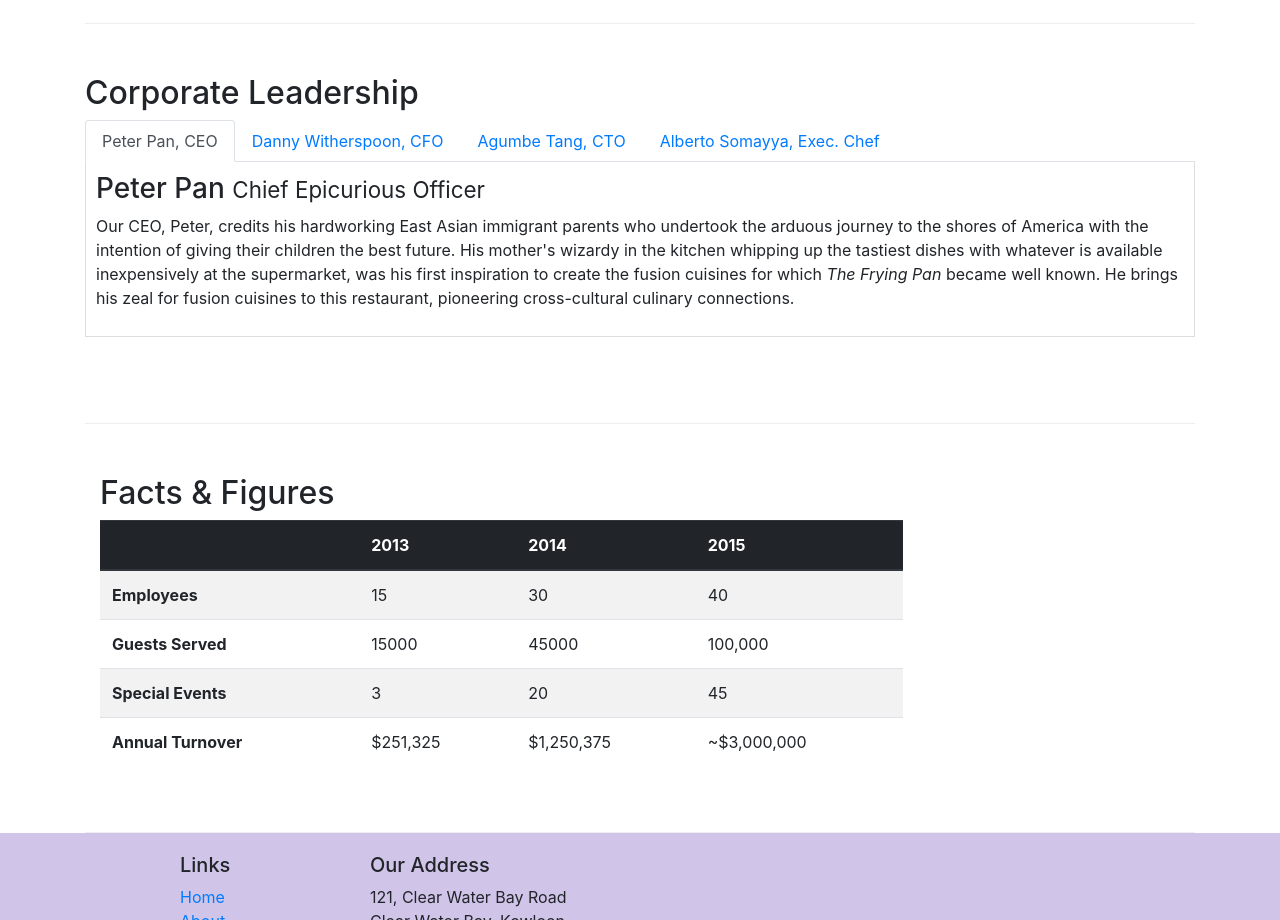
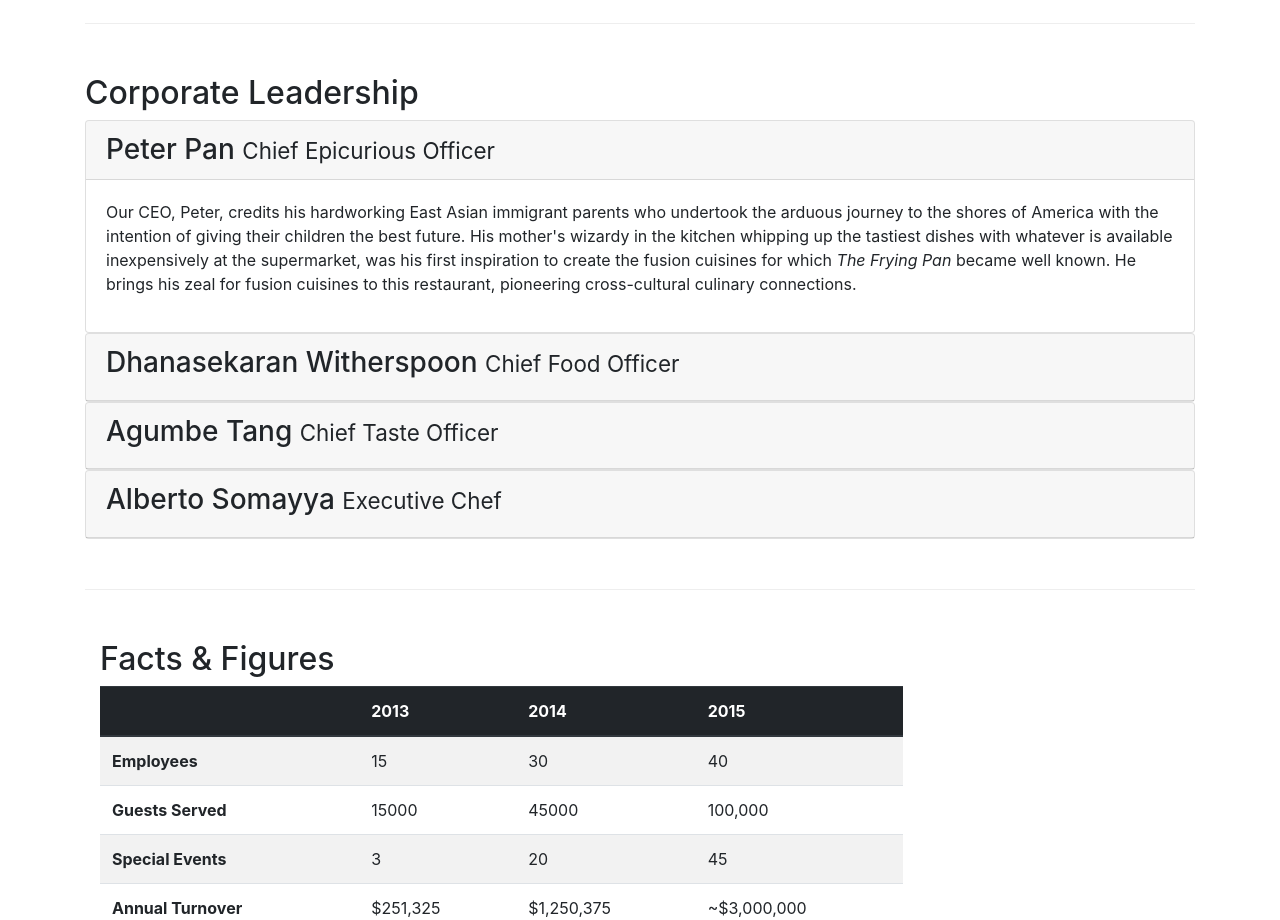
Before and after one commit to rahulsharma353/Coursera1, a website: page aboutus.html in a window 1280 px wide. Shown: the part 980-1900 px from the top of the page. Drawn offline with nearby package versions, Linux system fonts and the light colour scheme.

Commit message:
Accordion

```diff
--- a/aboutus.html
+++ b/aboutus.html
@@ -98,41 +98,66 @@
             <div>
                 <h2>Corporate Leadership</h2>
 
-                <ul class="nav nav-tabs">
-                    <li class="nav-item">
-                        <a class="nav-link active" href="#peter" role="tab"
-                         data-toggle="tab">Peter Pan, CEO</a>
-                    </li>
-                    <li class="nav-item">
-                      <a class="nav-link" href="#danny" role="tab"
-                        data-toggle="tab">Danny Witherspoon, CFO</a>
-                    </li>
-                    <li class="nav-item">
-                      <a class="nav-link" href="#agumbe"role="tab"
-                        data-toggle="tab">Agumbe Tang, CTO</a>
-                    </li>
-                    <li class="nav-item">
-                      <a class="nav-link" href="#alberto" role="tab"
-                        data-toggle="tab">Alberto Somayya, Exec. Chef</a>
-                    </li>
-                </ul>
+                <div id="accordion">
+                    <div class="card">
+                        <div class="card-header role="tab" id="peterhead">
+                            <h3 class="mb-0">
+                                <a data-toggle="collapse" data-target="#peter">
+                                 Peter Pan <small>Chief Epicurious Officer</small>
+                                </a>
+                            </h3>
+                        </div>
+                            <div class="collapse show" id="peter" data-parent="#accordion">
+                                <div class="card-body">
+                                    <p class="d-none d-sm-block">Our CEO, Peter, credits his hardworking East Asian immigrant parents who undertook the arduous journey to the shores of America with the intention of giving their children the best future. His mother's wizardy in the kitchen whipping up the tastiest dishes with whatever is available inexpensively at the supermarket, was his first inspiration to create the fusion cuisines for which <em>The Frying Pan</em> became well known. He brings his zeal for fusion cuisines to this restaurant, pioneering cross-cultural culinary connections.</p>
+                                </div>
+                            </div>
 
-                <div class="tab-content">
-                    <div role="tabpannel" class="tab-pane fade show active" id="peter">
-                        <h3>Peter Pan <small>Chief Epicurious Officer</small></h3>
-                        <p class="d-none d-sm-block">Our CEO, Peter, credits his hardworking East Asian immigrant parents who undertook the arduous journey to the shores of America with the intention of giving their children the best future. His mother's wizardy in the kitchen whipping up the tastiest dishes with whatever is available inexpensively at the supermarket, was his first inspiration to create the fusion cuisines for which <em>The Frying Pan</em> became well known. He brings his zeal for fusion cuisines to this restaurant, pioneering cross-cultural culinary connections.</p>
                     </div>
-                    <div role="tabpannel" class="tab-pane fade" id="danny">
-                        <h3>Dhanasekaran Witherspoon <small>Chief Food Officer</small></h3>
-                        <p class="d-none d-sm-block">Our CFO, Danny, as he is affectionately referred to by his colleagues, comes from a long established family tradition in farming and produce. His experiences growing up on a farm in the Australian outback gave him great appreciation for varieties of food sources. As he puts it in his own words, <em>Everything that runs, wins, and everything that stays, pays!</em></p>
+
+                    <div class="card">
+                        <div class="card-header role="tab" id="dannyhead">
+                            <h3 class="mb-0">
+                                <a class="collapsed" data-toggle="collapse" data-target="#danny">
+                                <h3>Dhanasekaran Witherspoon <small>Chief Food Officer</small>
+                                </a>
+                            </h3>
+                        </div>
+                            <div class="collapse" id="danny" data-parent="#accordion">
+                                <div class="card-body">
+                                    <p class="d-none d-sm-block">Our CFO, Danny, as he is affectionately referred to by his colleagues, comes from a long established family tradition in farming and produce. His experiences growing up on a farm in the Australian outback gave him great appreciation for varieties of food sources. As he puts it in his own words, <em>Everything that runs, wins, and everything that stays, pays!</em></p>
+                                </div>
+                            </div>
                     </div>
-                    <div role="tabpannel" class="tab-pane fade" id="agumbe">
-                        <h3>Agumbe Tang <small>Chief Taste Officer</small></h3>
-                        <p class="d-none d-sm-block">Blessed with the most discerning gustatory sense, Agumbe, our CTO, personally ensures that every dish that we serve meets his exacting tastes. Our chefs dread the tongue lashing that ensues if their dish does not meet his exacting standards. He lives by his motto, <em>You click only if you survive my lick.</em></p>
+
+                    <div class="card">
+                        <div class="card-header role="tab" id="agumbehead">
+                            <h3 class="mb-0">
+                                <a class="collapsed" data-toggle="collapse" data-target="#agumbe">
+                                <h3>Agumbe Tang <small>Chief Taste Officer</small>
+                                </a>
+                            </h3>
+                        </div>
+                            <div class="collapse" id="agumbe" data-parent="#accordion">
+                                <div class="card-body">
+                                    <p class="d-none d-sm-block">Blessed with the most discerning gustatory sense, Agumbe, our CTO, personally ensures that every dish that we serve meets his exacting tastes. Our chefs dread the tongue lashing that ensues if their dish does not meet his exacting standards. He lives by his motto, <em>You click only if you survive my lick.</em></p>
+                                </div>
+                            </div>
                     </div>
-                    <div role="tabpannel" class="tab-pane fade" id="alberto">
-                        <h3>Alberto Somayya <small>Executive Chef</small></h3>
-                        <p class="d-none d-sm-block">Award winning three-star Michelin chef with wide International experience having worked closely with whos-who in the culinary world, he specializes in creating mouthwatering Indo-Italian fusion experiences. He says, <em>Put together the cuisines from the two craziest cultures, and you get a winning hit! Amma Mia!</em></p>
+
+                    <div class="card">
+                        <div class="card-header role="tab" id="albertohead">
+                            <h3 class="mb-0">
+                                <a class="collapsed" data-toggle="collapse" data-target="#alberto">
+                                <h3>Alberto Somayya <small>Executive Chef</small>
+                                </a>
+                            </h3>
+                        </div>
+                            <div class="collapse" id="alberto" data-parent="#accordion">
+                                <div class="card-body">
+                                    <p class="d-none d-sm-block">Award winning three-star Michelin chef with wide International experience having worked closely with whos-who in the culinary world, he specializes in creating mouthwatering Indo-Italian fusion experiences. He says, <em>Put together the cuisines from the two craziest cultures, and you get a winning hit! Amma Mia!</em></p>
+                                </div>
+                            </div>
                     </div>
                 </div>
             </div>
```
